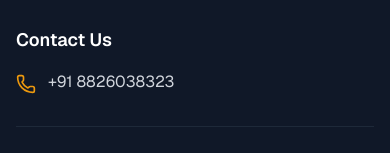
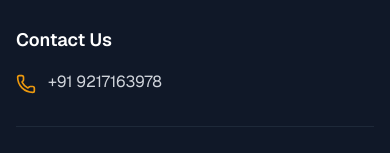
Before and after one commit to myproject8655/cyber-report, a Next.js app: page /about in a window 390 px wide. Shown: the part 6874-7027 px from the top of the page. Built offline with nearby package versions, Linux system fonts and the light colour scheme.

Commit message:
Update contact phone number in data

```diff
--- a/src/data/index.ts
+++ b/src/data/index.ts
@@ -1,4 +1,4 @@
 export const data = {
   siteName: "Cyber Report",
-  contactPhone: "+91 8826038323",
+  contactPhone: "+91 9217163978",
 };
```
